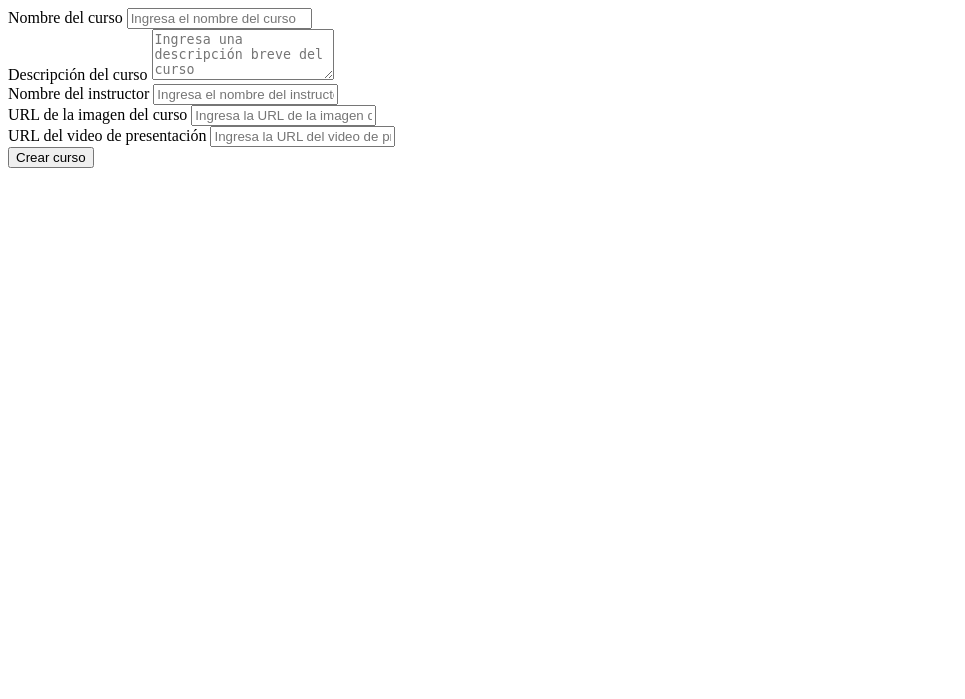
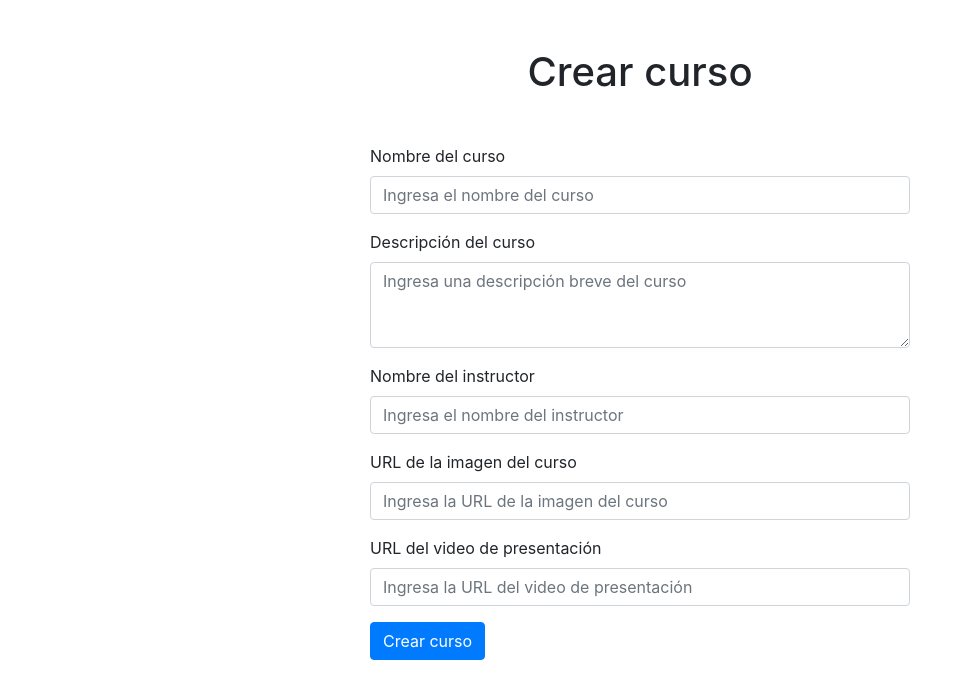
Before and after one commit to kronBELET/mabersa, a PHP site: page /plantilla.php in a window 1280 px wide. Shown: the top 699 px of the page, without its empty margins (0-965 px from the left). Run offline with PHP 8.4, Linux system fonts and the light colour scheme.

Commit message:
se agrego stilos

```diff
--- a/plantilla_curso/plantilla.php
+++ b/plantilla_curso/plantilla.php
@@ -1,3 +1,4 @@
+<!--
 <!DOCTYPE html>
 <html lang="en">
 <head>
@@ -34,3 +35,54 @@
 
 </body>
 </html>
+-->
+<!DOCTYPE html>
+<html lang="en">
+<head>
+    <meta charset="UTF-8">
+    <meta http-equiv="X-UA-Compatible" content="IE=edge">
+    <meta name="viewport" content="width=device-width, initial-scale=1.0">
+    <!-- Agregamos el archivo CSS de Bootstrap -->
+    <link rel="stylesheet" href="https://stackpath.bootstrapcdn.com/bootstrap/4.3.1/css/bootstrap.min.css" integrity="sha384-ggOyR0iXCbMQv3Xipma34MD+dH/1fQ784/j6cY/iJTQUOhcWr7x9JvoRxT2MZw1T" crossorigin="anonymous">
+    <title>Crear curso</title>
+</head>
+<body>
+
+    <div class="container">
+        <div class="row">
+            <div class="col-md-6 offset-md-3">
+                <h1 class="text-center my-5">Crear curso</h1>
+                <form>
+                    <div class="form-group">
+                        <label for="curso">Nombre del curso</label>
+                        <input type="text" class="form-control" id="curso" placeholder="Ingresa el nombre del curso">
+                    </div>
+                    <div class="form-group">
+                        <label for="descripcion">Descripción del curso</label>
+                        <textarea class="form-control" id="descripcion" rows="3" placeholder="Ingresa una descripción breve del curso"></textarea>
+                    </div>
+                    <div class="form-group">
+                        <label for="instructor">Nombre del instructor</label>
+                        <input type="text" class="form-control" id="instructor" placeholder="Ingresa el nombre del instructor">
+                    </div>
+                    <div class="form-group">
+                        <label for="imagen">URL de la imagen del curso</label>
+                        <input type="text" class="form-control" id="imagen" placeholder="Ingresa la URL de la imagen del curso">
+                    </div>
+                    <div class="form-group">
+                        <label for="video">URL del video de presentación</label>
+                        <input type="text" class="form-control" id="video" placeholder="Ingresa la URL del video de presentación">
+                    </div>
+                    <button type="submit" class="btn btn-primary">Crear curso</button>
+                </form>
+            </div>
+        </div>
+    </div>
+
+    <!-- Agregamos los archivos JS de Bootstrap -->
+    <script src="https://code.jquery.com/jquery-3.3.1.slim.min.js" integrity="sha384-q8i/X+965DzO0rT7abK41JStQIAqVgRVzpbzo5smXKp4YfRvH+8abtTE1Pi6jizo" crossorigin="anonymous"></script>
+    <script src="https://cdn.jsdelivr.net/npm/@popperjs/core@2.9.2/dist/umd/popper.min.js"></script>
+    <script src="https://stackpath.bootstrapcdn.com/bootstrap/4.3.1/js/bootstrap.min.js" integrity="sha384-JjSmVgyd0p3pXB1rRibZUAYoIIy6OrQ6VrjIEaFf/nJGzIxFDsf4x0xIM+B07jRM" crossorigin="anonymous"></script>
+
+</body>
+</html>
```
